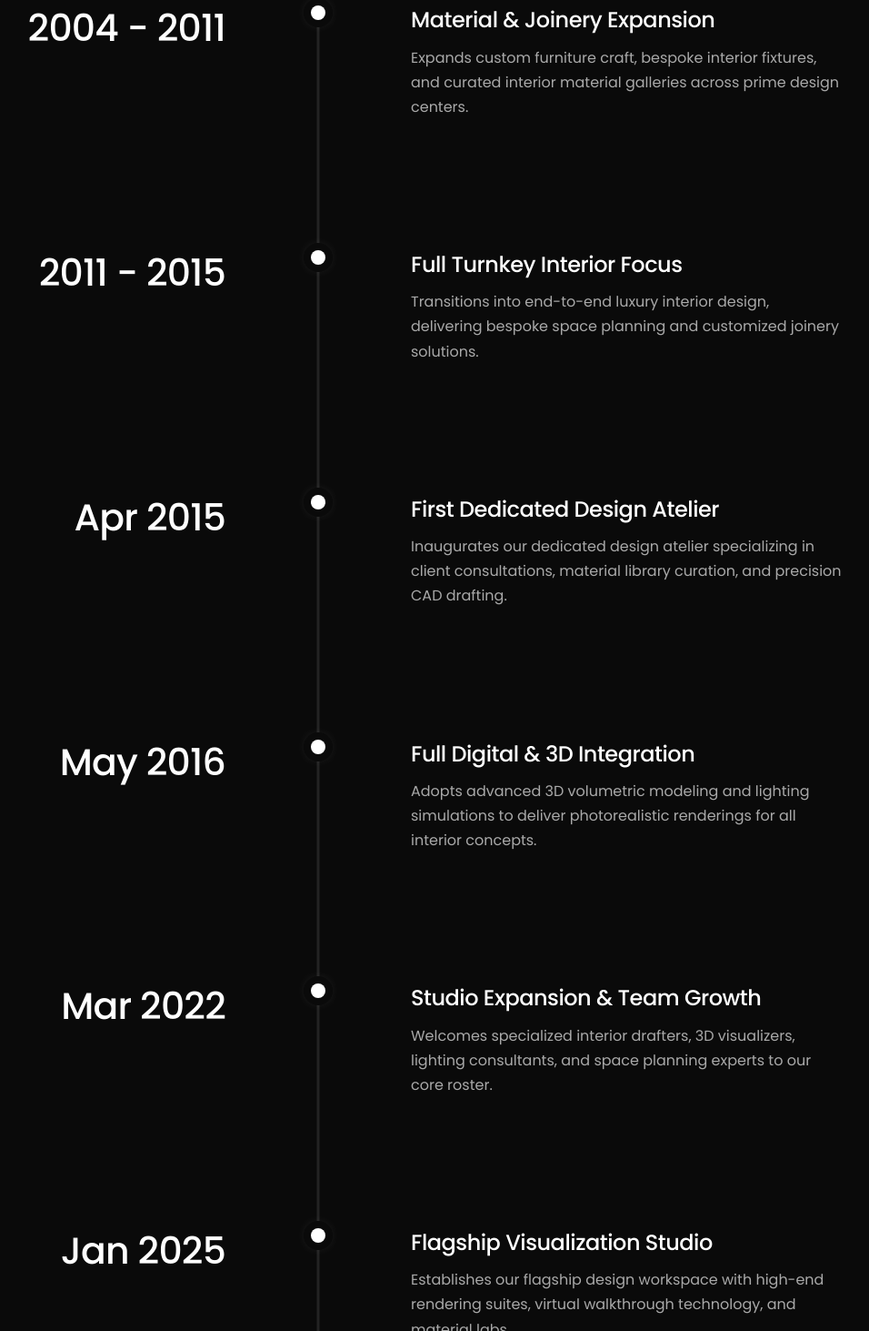
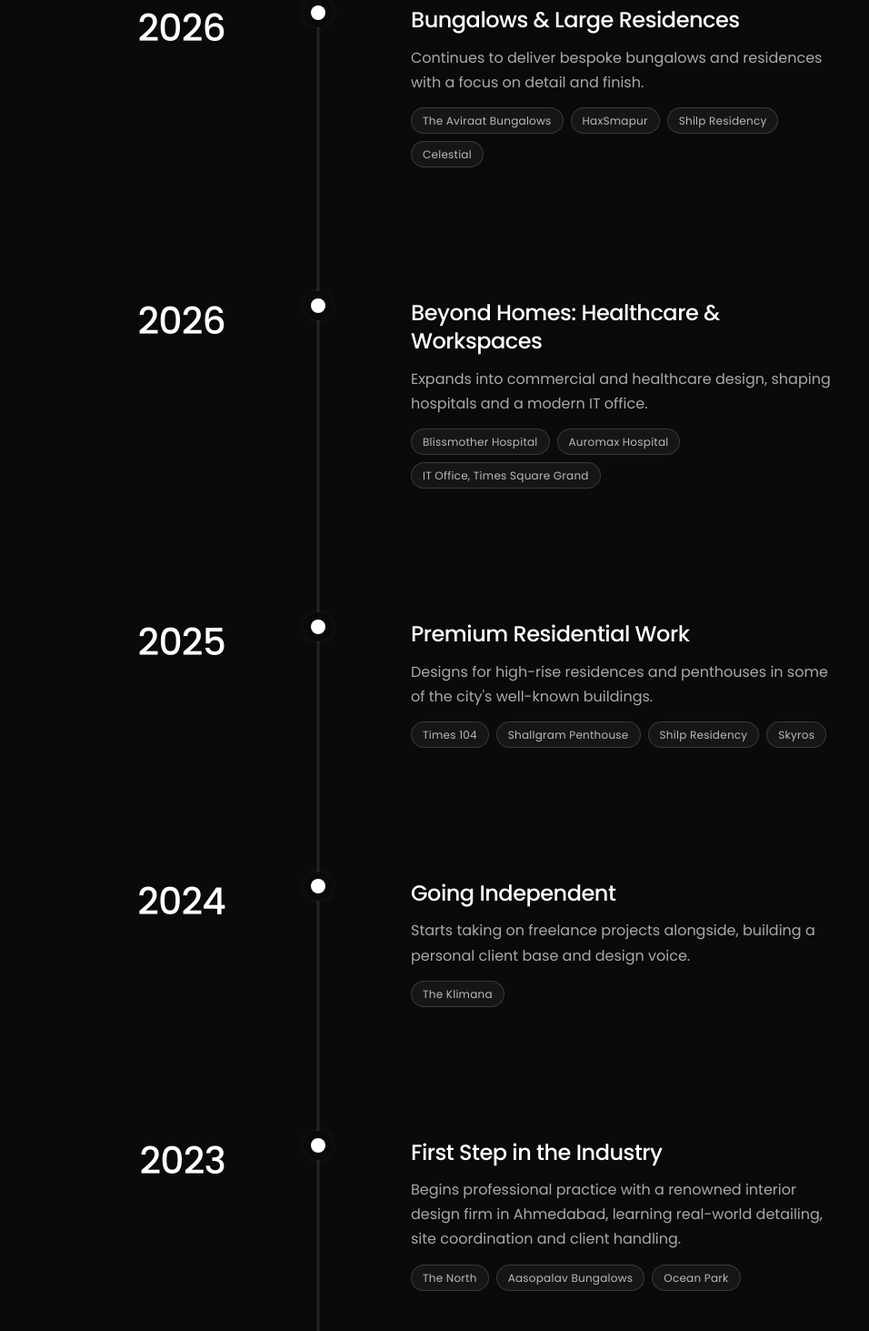
Before and after one commit to soumyamehta21/jagdish-narigara-portfolio-website, a React (Vite) app: page / in a window 1280 px wide. Shown: the part 7067-8530 px from the top of the page at 91% size, without its empty margins (290-1246 px from the left). Built offline with nearby package versions, Linux system fonts and the light colour scheme.

Commit message:
Update timeline with real journey milestones and project tag chips

```diff
--- a/src/components/sections/Timeline.module.css
+++ b/src/components/sections/Timeline.module.css
@@ -283,3 +283,30 @@
     font-size: var(--text-sm);
   }
 }
+
+/* Project Tag Chips */
+.tagsList {
+  display: flex;
+  flex-wrap: wrap;
+  gap: 0.5rem;
+  margin-top: 0.875rem;
+}
+
+.milestoneTag {
+  display: inline-block;
+  padding: 0.25rem 0.75rem;
+  border-radius: 9999px;
+  border: 1px solid rgba(255, 255, 255, 0.15);
+  background: rgba(255, 255, 255, 0.05);
+  color: rgba(255, 255, 255, 0.7);
+  font-size: var(--text-xs);
+  font-weight: 400;
+  letter-spacing: 0.02em;
+  transition: all var(--transition-fast);
+}
+
+.milestoneTag:hover {
+  border-color: var(--accent-interior-border);
+  color: var(--accent-interior-light);
+  background: var(--accent-interior-bg);
+}
--- a/src/components/sections/Timeline.tsx
+++ b/src/components/sections/Timeline.tsx
@@ -88,6 +88,13 @@ export const Timeline: React.FC = () => {
                   <div className={styles.milestoneCard}>
                     <h3 className={styles.milestoneTitle}>{item.title}</h3>
                     <p className={styles.milestoneDesc}>{item.description}</p>
+                    {item.tags && item.tags.length > 0 && (
+                      <div className={styles.tagsList}>
+                        {item.tags.map((tag, idx) => (
+                          <span key={idx} className={styles.milestoneTag}>{tag}</span>
+                        ))}
+                      </div>
+                    )}
                   </div>
                 </div>
               </div>
--- a/src/data/siteData.ts
+++ b/src/data/siteData.ts
@@ -20,8 +20,8 @@ export const studioInfo: StudioInfo = {
   statementWords: ['WE DESIGN', 'INTERIORS', 'YOU CHERISH'],
   philosophyTitle: 'Our Design Philosophy',
   philosophyBody: "At Jagdish Narigara Interior Studio, we believe great interiors seamlessly balance functional ergonomics with visual elegance. Every space is approached with meticulous care — from initial spatial planning and detailed drafting to photorealistic 3D visualization and lighting orchestration. We transform residential and commercial interiors into curated environments tailored to reflect individual lifestyles and aspirations. We don't just furnish spaces — we choreograph experiences that inspire and endure.",
-  founderEyebrow: 'The Studio Lead',
-  founderHeading: 'Two Decades of Passion for Interior Craft & 3D Visualization',
+  founderEyebrow: 'My Journey',
+  founderHeading: 'From Classroom to Landmark Projects',
   founderIntro: 'Beginning with custom material craft and spatial detailing in 2004, Jagdish Narigara has dedicated his career to the art of luxury interiors. Over the past twenty years, our practice has grown into a specialized interior design and 3D visualization studio. From technical 2D drafting and interior elevations to hyper-realistic 3D renderings and immersive walkthroughs, our mission is to ensure every interior detail is visualized, refined, and flawlessly realized before construction begins.',
   founderName: 'Jagdish Narigara',
   founderTitle: 'Founder & Principal Interior Designer',
@@ -237,45 +237,50 @@ export const projectsData: ProjectItem[] = [
 export const milestonesData: MilestoneItem[] = [
   {
     id: 'milestone-1',
-    date: 'June 2004',
-    title: 'Where It All Began',
-    description: 'Founder Jagdish Narigara establishes a bespoke material, joinery, and interior craft studio in New Delhi.'
+    date: 'Today',
+    title: "Let's Build Yours",
+    description: "Open for new residential, commercial and hospitality projects. Let's design a space that feels like you.",
   },
   {
     id: 'milestone-2',
-    date: '2004 - 2011',
-    title: 'Material & Joinery Expansion',
-    description: 'Expands custom furniture craft, bespoke interior fixtures, and curated interior material galleries across prime design centers.'
+    date: '2026',
+    title: 'Bungalows & Large Residences',
+    description: 'Continues to deliver bespoke bungalows and residences with a focus on detail and finish.',
+    tags: ['The Aviraat Bungalows', 'HaxSmapur', 'Shilp Residency', 'Celestial'],
   },
   {
     id: 'milestone-3',
-    date: '2011 - 2015',
-    title: 'Full Turnkey Interior Focus',
-    description: 'Transitions into end-to-end luxury interior design, delivering bespoke space planning and customized joinery solutions.'
+    date: '2026',
+    title: 'Beyond Homes: Healthcare & Workspaces',
+    description: 'Expands into commercial and healthcare design, shaping hospitals and a modern IT office.',
+    tags: ['Blissmother Hospital', 'Auromax Hospital', 'IT Office, Times Square Grand'],
   },
   {
     id: 'milestone-4',
-    date: 'Apr 2015',
-    title: 'First Dedicated Design Atelier',
-    description: 'Inaugurates our dedicated design atelier specializing in client consultations, material library curation, and precision CAD drafting.'
+    date: '2025',
+    title: 'Premium Residential Work',
+    description: "Designs for high-rise residences and penthouses in some of the city's well-known buildings.",
+    tags: ['Times 104', 'Shallgram Penthouse', 'Shilp Residency', 'Skyros'],
   },
   {
     id: 'milestone-5',
-    date: 'May 2016',
-    title: 'Full Digital & 3D Integration',
-    description: 'Adopts advanced 3D volumetric modeling and lighting simulations to deliver photorealistic renderings for all interior concepts.'
+    date: '2024',
+    title: 'Going Independent',
+    description: 'Starts taking on freelance projects alongside, building a personal client base and design voice.',
+    tags: ['The Klimana'],
   },
   {
     id: 'milestone-6',
-    date: 'Mar 2022',
-    title: 'Studio Expansion & Team Growth',
-    description: 'Welcomes specialized interior drafters, 3D visualizers, lighting consultants, and space planning experts to our core roster.'
+    date: '2023',
+    title: 'First Step in the Industry',
+    description: 'Begins professional practice with a renowned interior design firm in Ahmedabad, learning real-world detailing, site coordination and client handling.',
+    tags: ['The North', 'Aasopalav Bungalows', 'Ocean Park'],
   },
   {
     id: 'milestone-7',
-    date: 'Jan 2025',
-    title: 'Flagship Visualization Studio',
-    description: 'Establishes our flagship design workspace with high-end rendering suites, virtual walkthrough technology, and material labs.'
+    date: 'Mar 2022',
+    title: 'Where It All Began',
+    description: 'Enrolls in an Interior Design course, laying the foundation in space planning, materials and design thinking.',
   },
 ];
 
--- a/src/types/index.ts
+++ b/src/types/index.ts
@@ -45,6 +45,7 @@ export interface MilestoneItem {
   date: string;
   title: string;
   description: string;
+  tags?: string[];
 }
 
 export interface TeamMember {
```
